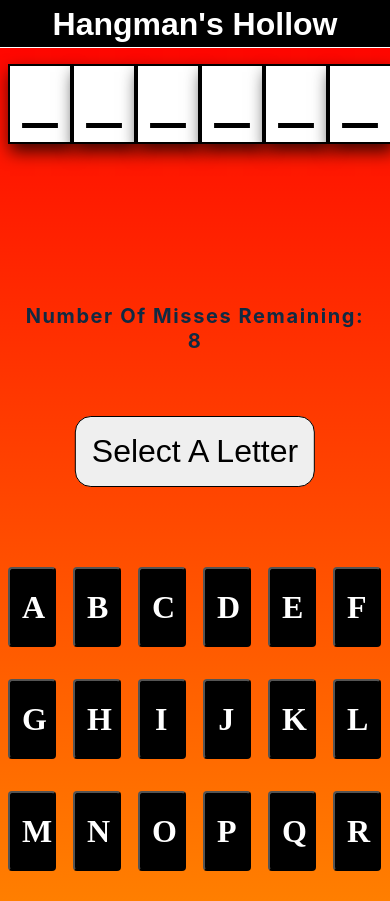
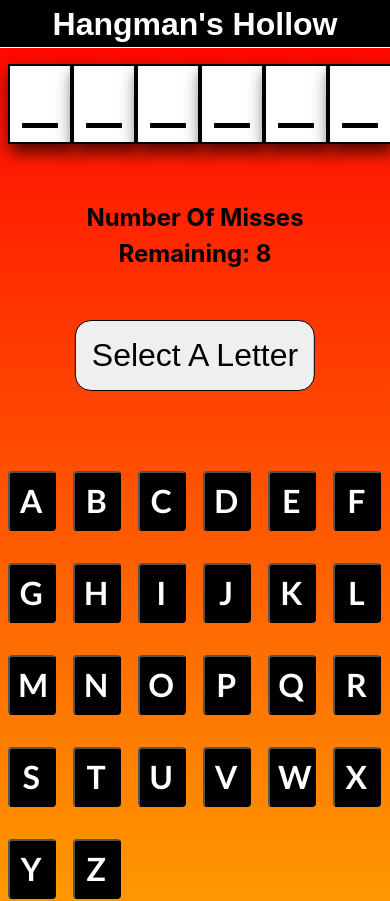
Before and after one commit to TomWesley/hangmans-hollow, a React (Create React App) app: page / in a window 390 px wide. Shown: the top 901 px of the page. Built offline with nearby package versions, Linux system fonts and the light colour scheme.

Commit message:
Mobile CSS configuration

```diff
--- a/src/Letters.js
+++ b/src/Letters.js
@@ -218,7 +218,7 @@ const Letters = () => {
         </div>
         <AnswerLetters s={gameStateCurrent.status} u={usedLetters} />
         <div className='container'>
-          <h3>Number Of Misses Remaining: {gameStateCurrent.score}</h3>
+          <h4>Number Of Misses Remaining: {gameStateCurrent.score}</h4>
         </div>
         <div>
           {preselected.status ? (
@@ -284,11 +284,11 @@ const Letters = () => {
         <div>
           <AnswerLetters s={gameStateCurrent.status} u={usedLetters} />
         </div>
-        <div className='container'>
-          <h3>
+        <div className='container' className='victorywords'>
+          <h4>
             Congratulations - You won with {gameStateCurrent.score} letters to
             spare
-          </h3>
+          </h4>
         </div>
 
         <div className='letterlist'>
@@ -326,10 +326,10 @@ const Letters = () => {
         <div className='defeat'>
           <AnswerLetters s={gameStateCurrent.status} u={usedLetters} />
         </div>
-        <div className='container'>
-          <h3>
+        <div className='container' className='defeatwords'>
+          <h4>
             Sorry, You Missed Today's Puzzle. Come back to the Hollow Tomorrow.
-          </h3>
+          </h4>
         </div>
 
         <div className='letterlist'>
--- a/src/index.css
+++ b/src/index.css
@@ -94,8 +94,7 @@ main {
 }
 
 h2,
-h3,
-h4 {
+h3 {
   letter-spacing: var(--spacing);
   text-transform: capitalize;
   line-height: 1.25;
@@ -119,7 +118,10 @@ h3 {
   font-size: 1.25rem;
 }
 h4 {
-  font-size: 0.875rem;
+  color: black;
+  text-align: center;
+  margin: 0rem;
+  font-size: 1.5rem;
 }
 p {
   margin-bottom: 1.25rem;
@@ -136,28 +138,31 @@ p {
     font-size: 1.75rem;
   }
   h4 {
-    font-size: 1rem;
+    font-size: 2rem;
   }
   body {
     font-size: 1rem;
   }
 
   h2,
-  h3,
-  h4 {
+  h3 {
     line-height: 1;
   }
 }
 /*  global classes */
 
 /* section */
-
+.defeatwords {
+  margin: 2rem;
+  text-shadow: 0 0 10px #fff, 0 0 20px #fff, 0 0 30px #e60073, 0 0 40px #e60073,
+    0 0 50px #e60073, 0 0 60px #e60073, 0 0 70px #e60073;
+}
 .container {
   width: 90vw;
   margin: 0 auto;
   text-align: center;
-  padding-bottom: 50px;
-  margin-top: 5rem;
+  padding: 3rem;
+  align-content: center;
 }
 .btntwo {
   width: 4rem;
@@ -178,7 +183,7 @@ p {
   cursor: pointer;
   transition: var(--transition);
   position: relative;
-  padding: 10px;
+  padding: 0.5rem;
   padding-bottom: 0px;
 }
 .btnUsed {
@@ -189,6 +194,7 @@ p {
   background: rgb(123, 125, 123);
   color: var(--clr-white);
   /* padding: 0.25rem 0.75rem; */
+
   border-radius: var(--radius);
   border-color: black;
   text-transform: capitalize;
@@ -201,20 +207,20 @@ p {
   cursor: pointer;
   transition: var(--transition);
   position: relative;
-  padding: 12px;
+  padding: 0.5rem;
   padding-bottom: 0px;
 }
 
 .btn {
-  font-family: Bevan;
+  font-family: Optima;
   width: 4rem;
   height: 5rem;
   display: inline-block;
   background: black;
   color: var(--clr-white);
   /* padding: 0.25rem 0.75rem; */
-  padding: 12px;
-  padding-bottom: 0px;
+  padding: 0.5rem;
+
   border-radius: var(--radius);
   border-color: black;
   text-transform: capitalize;
@@ -236,12 +242,12 @@ p {
 
 .victory {
   /* height: 100%; */
+
   align-self: center;
   max-width: 54rem;
   min-width: 54rem;
   min-height: 10rem;
   max-height: 10rem;
-
   margin: 0 auto;
   margin-bottom: 4rem;
   display: grid;
@@ -262,9 +268,7 @@ p {
 .item {
   padding: 1rem 2rem;
 }
-.item h4 {
-  margin-bottom: 0;
-}
+
 .item p {
   margin-bottom: 0;
 }
@@ -307,11 +311,12 @@ p {
   text-align: center;
   background-color: rgb(142, 218, 230);
   text-decoration: underline;
+  text-decoration-color: black;
   padding-bottom: 10rem;
   padding-right: 1rem;
   padding-top: 1rem;
   padding-left: 1rem;
-  box-shadow: 0 1.5rem 2rem 0 rgba(0, 0, 0, 0.75);
+  box-shadow: 0.1rem 0.5rem 1rem 0rem rgba(0, 0, 0, 0.75);
   transition: 0.3s;
   font-size: 7rem;
 }
@@ -321,6 +326,7 @@ p {
   border: 0.15rem solid black;
   width: 9rem;
   height: 10rem;
+  color: black;
   color: transparent;
   text-align: center;
   background-color: white;
@@ -376,8 +382,8 @@ p {
   border-radius: 1rem;
   padding: 1rem;
   border: 0.1rem solid black;
-  box-shadow: 0 0 30px 15px #fff, /* inner white */ 0 0 50px 30px #f0f,
-    /* middle magenta */ 0 0 70px 45px #0ff; /* outer cyan */
+  box-shadow: 0 0 1rem 0.5rem #fff, /* inner white */ 0 0 2rem 1rem #f0f,
+    /* middle magenta */ 0 0 2rem 1.5rem #0ff; /* outer cyan */
   /* grid-template-columns: repeat(auto-fit, minmax(100px, 1fr)); */
   margin: 0;
   position: relative;
@@ -391,9 +397,6 @@ p {
   color: black;
 }
 
-.users h4 {
-  margin-bottom: 0.15rem;
-}
 .users a {
   color: var(--clr-grey-5);
   text-transform: capitalize;
@@ -421,9 +424,6 @@ p {
   height: 15rem;
   object-fit: cover;
 }
-.product h4 {
-  margin-top: 1rem;
-}
 
 .product button {
   margin-bottom: 1rem;
@@ -434,6 +434,12 @@ p {
   padding: 0.25rem 0.5rem;
   text-transform: capitalize;
   cursor: pointer;
+}
+.victorywords {
+  font-size: 3rem;
+  margin: 2.5rem;
+  text-shadow: 0 0 10px cyan, 0 0 20px white, 0 0 30px cyan, 0 0 40px #e60073,
+    0 0 50px magenta, 0 0 60px cyan, 0 0 70px magenta;
 }
 
 @media (max-width: 550px) {
@@ -452,15 +458,23 @@ p {
   }
   .puzzle {
     margin: 0.5rem;
+    max-height: 5rem;
+    min-height: 5rem;
+    background: black;
+    max-width: 24rem;
+    min-width: 24rem;
   }
   .btn {
     width: 3rem;
+    height: 3.75rem;
   }
   .btntwo {
     width: 3rem;
+    height: 3.75rem;
   }
   .btnUsed {
     width: 3rem;
+    height: 3.75rem;
   }
   h1 {
     height: 3rem;
```
